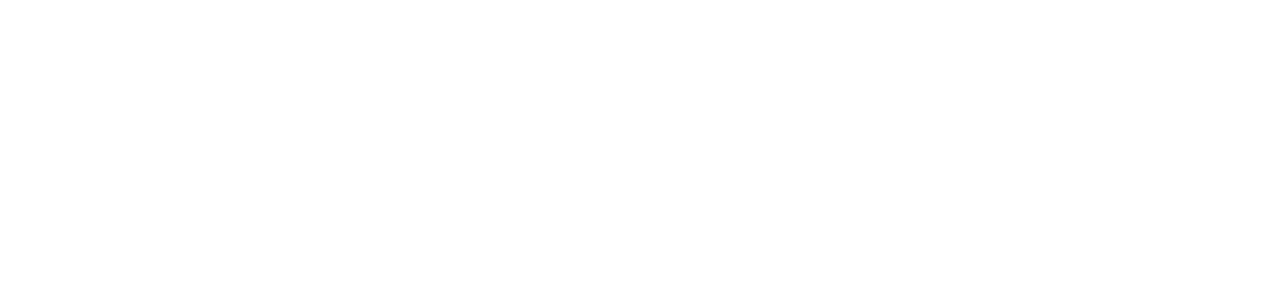
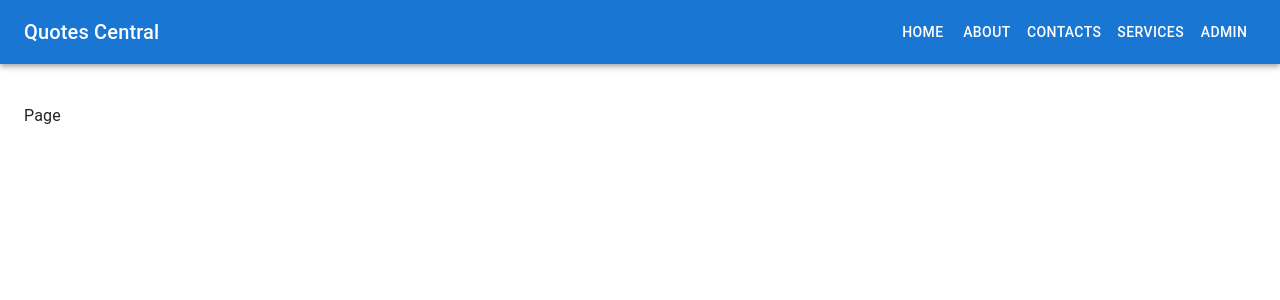
Before and after one commit to kate0321vs/hw-65, a React (Vite) app: page / in a window 1280 px wide. Shown: the top 300 px of the page. Built offline with nearby package versions, Linux system fonts and the light colour scheme.

Commit message:
Создала навигационную панель для перехода по страницам, контейнер для редактирования контента и контейнер для отображения контента страниц

```diff
--- a/src/App.tsx
+++ b/src/App.tsx
@@ -1,8 +1,21 @@
+import { Route, Routes } from 'react-router-dom';
+import Page from './containers/Page/Page.tsx';
+import NavBar from './components/NavBar/NavBar.tsx';
+import { Container } from '@mui/material';
+
 const App = () => {
   return (
-    <div>
-
-    </div>
+    <>
+      <header>
+        <NavBar/>
+      </header>
+      <Container maxWidth="xl">
+        <Routes>
+          <Route path="/" element={<Page/>} />
+          <Route path="pages/:page" element={<Page/>} />
+        </Routes>
+      </Container>
+    </>
   );
 };
 
--- /dev/null
+++ b/src/components/NavBar/NavBar.tsx
@@ -0,0 +1,29 @@
+import { AppBar, Box, Button, Toolbar, Typography } from '@mui/material';
+import { NavLink } from 'react-router-dom';
+
+const NavBar = () => {
+  return (
+    <Box sx={{mb: 5}}>
+      <AppBar position="static">
+        <Toolbar>
+          <Typography
+            variant="h6"
+            color='inherit'
+            component={NavLink}
+            to='/'
+            sx={{ flexGrow: 1, textDecoration: 'none' }}
+          >
+            Quotes Central
+          </Typography>
+          <Button color='inherit' component={NavLink} to='/pages/home'>Home</Button>
+          <Button color='inherit' component={NavLink} to='/pages/about'>About</Button>
+          <Button color='inherit' component={NavLink} to='/pages/contacts'>Contacts</Button>
+          <Button color='inherit' component={NavLink} to='/pages/services'>Services</Button>
+          <Button color='inherit' component={NavLink} to='/pages/admin'>Admin</Button>
+        </Toolbar>
+      </AppBar>
+    </Box>
+  );
+};
+
+export default NavBar;
--- /dev/null
+++ b/src/containers/Page/Page.tsx
@@ -0,0 +1,9 @@
+const Page = () => {
+  return (
+    <div>
+      Page
+    </div>
+  );
+};
+
+export default Page;
```
Also changed, not shown: src/containers/Admin/Admin.tsx (added, +9 -0 lines).
